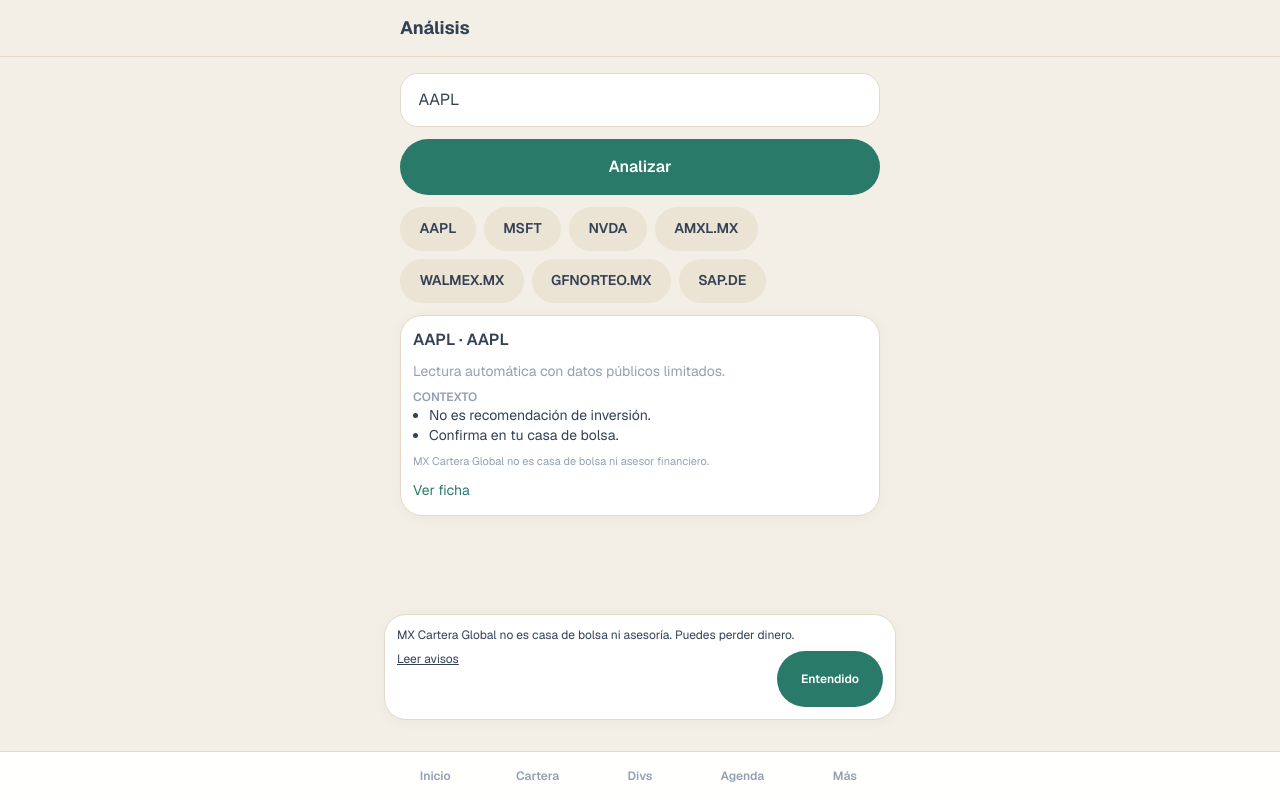
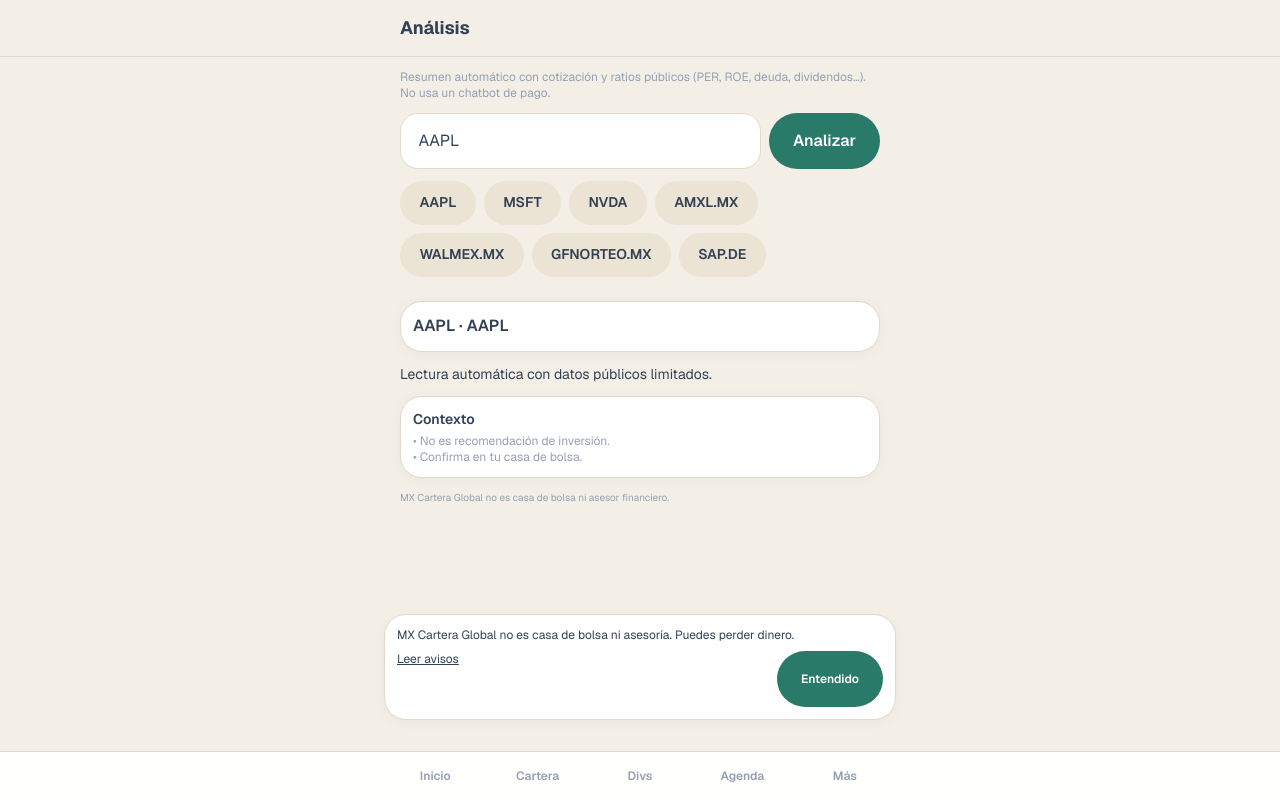
Before and after one commit to muecojulio/mxcarteraglobal, a Next.js app in the folder marketpulse/: page /analysis in a window 1280 px wide. Both pictures are taken after a click on the button "Analizar". Built offline with nearby package versions, Linux system fonts and the light colour scheme.

Commit message:
Restore ZIP analysis page suggestions and public-ratios copy

```diff
--- a/marketpulse/src/app/analysis/page.tsx
+++ b/marketpulse/src/app/analysis/page.tsx
@@ -1,7 +1,13 @@
 "use client";
 import { useState } from "react";
 import Link from "next/link";
-type AnalysisResult = { symbol: string; name: string; region: string; quote?: { price: number; changePercent: number; currency: string }; analysis: { summary: string; sections: Array<{ title: string; points: string[] }>; signal?: { action: string; label: string; reason: string }; disclaimer: string } };
+type AnalysisResult = {
+  symbol: string;
+  name: string;
+  region: string;
+  quote?: { price: number; changePercent: number; currency: string };
+  analysis: { summary: string; sections: Array<{ title: string; points: string[] }>; signal?: { action: string; label: string; reason: string }; disclaimer: string };
+};
 const SUGGESTIONS = ["AAPL", "MSFT", "NVDA", "AMXL.MX", "WALMEX.MX", "GFNORTEO.MX", "SAP.DE"];
 export default function AnalysisPage() {
   const [symbol, setSymbol] = useState("AAPL");
@@ -14,9 +20,10 @@
     setSymbol(s); setLoading(true); setError(null);
     try {
       const res = await fetch(`/api/analysis?symbol=${encodeURIComponent(s)}`);
-      if (!res.ok) throw new Error(`HTTP ${res.status}`);
-      setResult(await res.json());
-    } catch (e) { setError(e instanceof Error ? e.message : "Error"); setResult(null); }
+      const data = await res.json();
+      if (!res.ok) throw new Error(data.error || `HTTP ${res.status}`);
+      setResult(data);
+    } catch (err) { setError(err instanceof Error ? err.message : "Error"); setResult(null); }
     finally { setLoading(false); }
   };
   return (
@@ -24,22 +31,30 @@
       <header className="sticky top-0 z-40 bg-background/95 border-b border-border safe-top">
         <div className="flex items-center px-4 h-14 max-w-lg mx-auto"><h1 className="text-lg font-bold">Análisis</h1></div>
       </header>
-      <main className="flex-1 max-w-lg mx-auto w-full px-4 py-4 space-y-3">
-        <input className="ui-input" value={symbol} onChange={(e) => setSymbol(e.target.value)} />
-        <button type="button" className="ui-btn ui-btn-primary w-full" onClick={() => void run()}>{loading ? "Analizando…" : "Analizar"}</button>
-        <div className="flex flex-wrap gap-2">{SUGGESTIONS.map((s) => <button key={s} type="button" className="ui-chip" onClick={() => void run(s)}>{s}</button>)}</div>
-        {error ? <p className="text-danger text-sm">{error}</p> : null}
+      <main className="flex-1 max-w-lg mx-auto w-full px-4 pb-10">
+        <p className="text-xs text-muted pt-3 pb-3">Resumen automático con cotización y ratios públicos (PER, ROE, deuda, dividendos…). No usa un chatbot de pago.</p>
+        <div className="flex gap-2 mb-3">
+          <input className="ui-input flex-1" value={symbol} onChange={(e) => setSymbol(e.target.value)} onKeyDown={(e) => e.key === "Enter" && void run()} placeholder="Ej. AAPL, AMXL.MX" />
+          <button type="button" className="ui-btn ui-btn-primary" disabled={loading} onClick={() => void run()}>{loading ? "…" : "Analizar"}</button>
+        </div>
+        <div className="flex flex-wrap gap-2 mb-6">{SUGGESTIONS.map((s) => <button key={s} type="button" className="ui-chip" onClick={() => void run(s)}>{s}</button>)}</div>
+        {error ? <p className="text-sm text-danger text-center py-6">{error}</p> : null}
+        {loading ? <div className="space-y-3">{[1, 2, 3].map((i) => <div key={i} className="h-20 bg-card border border-border rounded-xl animate-pulse" />)}</div> : null}
         {result ? (
-          <div className="bg-card border border-border rounded-xl p-3 space-y-2">
-            <p className="font-semibold">{result.symbol} · {result.name}</p>
-            {result.quote ? <p className="text-sm">{result.quote.price} {result.quote.currency} ({result.quote.changePercent.toFixed(2)}%)</p> : null}
+          <div className="space-y-3">
+            <Link href={`/asset/${encodeURIComponent(result.symbol)}`} className="block bg-card border border-border rounded-xl p-3">
+              <p className="font-semibold">{result.symbol} · {result.name}</p>
+              {result.quote ? <p className="text-xs text-muted">{result.quote.price} {result.quote.currency} · {result.quote.changePercent}%</p> : null}
+            </Link>
             {result.analysis.signal ? <p className="text-sm">{result.analysis.signal.label}: {result.analysis.signal.reason}</p> : null}
-            <p className="text-sm text-muted">{result.analysis.summary}</p>
+            <p className="text-sm">{result.analysis.summary}</p>
             {result.analysis.sections.map((sec) => (
-              <div key={sec.title}><p className="text-xs font-semibold uppercase text-muted">{sec.title}</p><ul className="text-sm list-disc pl-4">{sec.points.map((p) => <li key={p}>{p}</li>)}</ul></div>
+              <section key={sec.title} className="bg-card border border-border rounded-xl p-3">
+                <h2 className="text-sm font-semibold mb-1">{sec.title}</h2>
+                {sec.points.map((pt) => <p key={pt} className="text-xs text-muted">• {pt}</p>)}
+              </section>
             ))}
-            <p className="text-[11px] text-muted">{result.analysis.disclaimer}</p>
-            <Link href={`/asset/${encodeURIComponent(result.symbol)}`} className="text-primary text-sm">Ver ficha</Link>
+            <p className="text-[10px] text-muted">{result.analysis.disclaimer}</p>
           </div>
         ) : null}
       </main>
```
